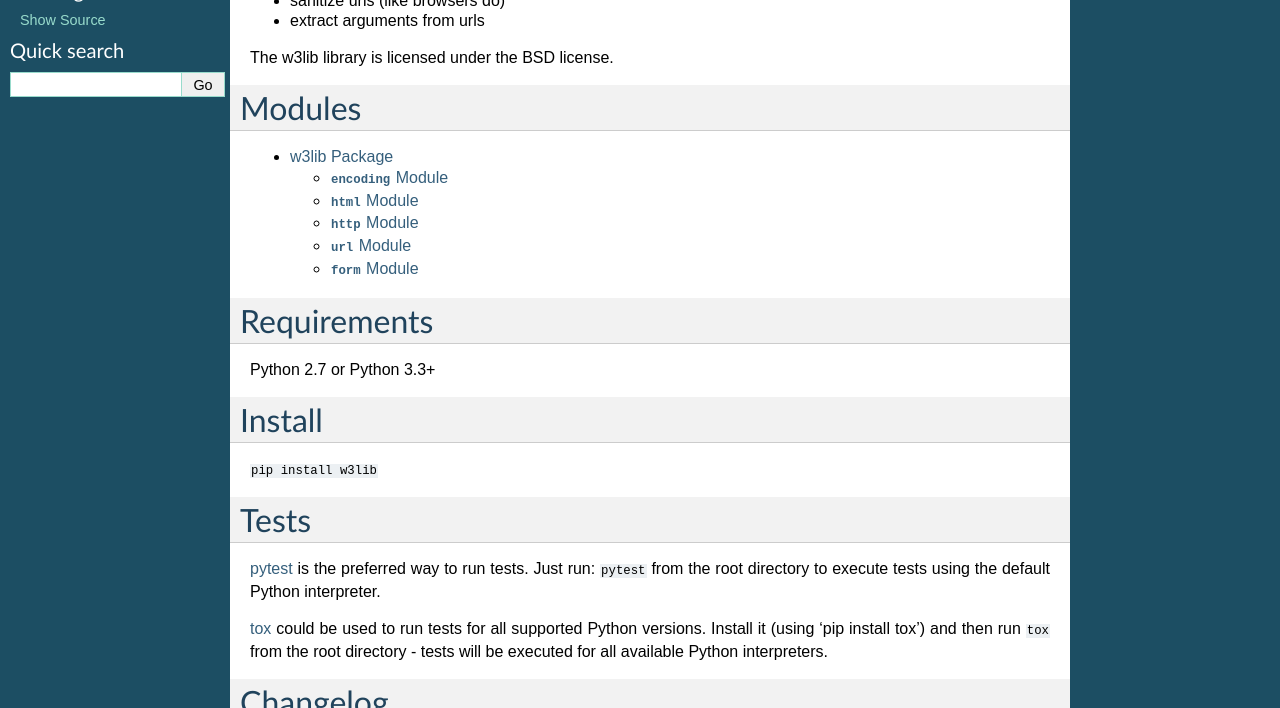
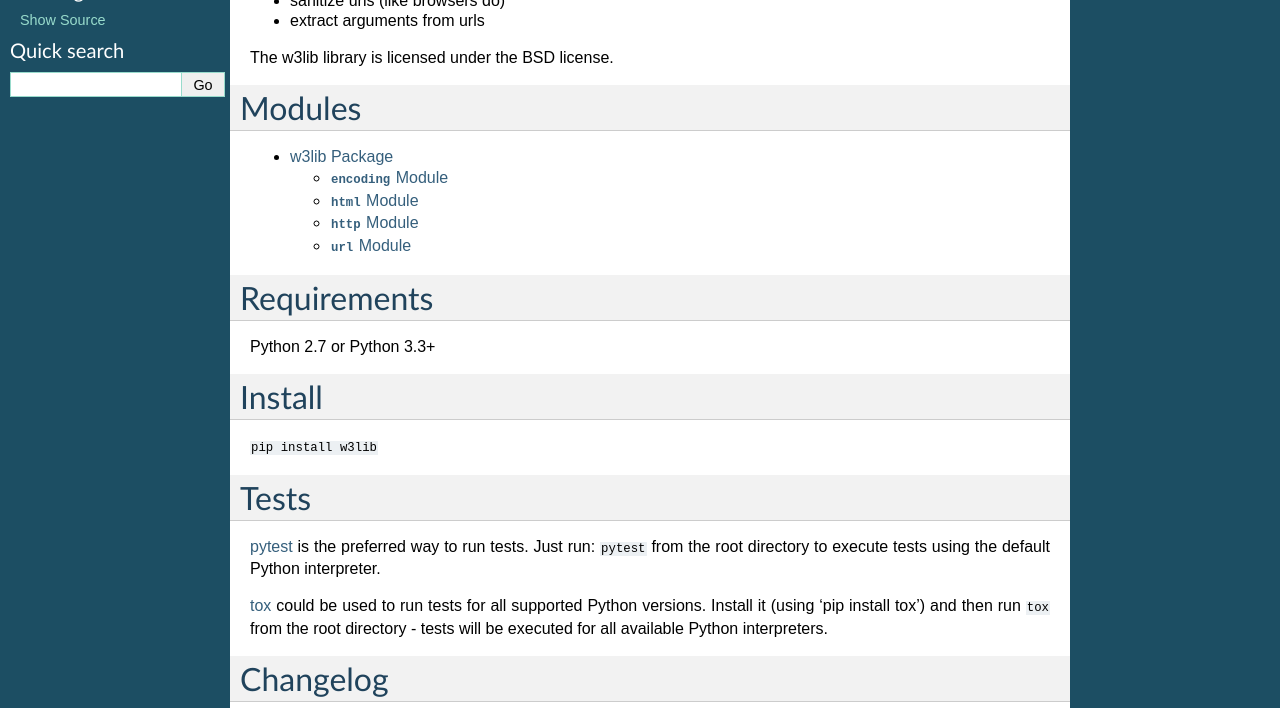
Before and after one commit to scrapy/w3lib, a Sphinx documentation site: the page built from docs/index.rst, in a window 1280 px wide and 900 px high, scrolled down 319 px, cut to the strip 0-708 px from the top of the window. Built offline with Sphinx 7.4.7, drawn with Linux system fonts in a browser that asks for light colours.

Commit message:
not add deprecate "form" module to docs

```diff
--- a/docs/w3lib.rst
+++ b/docs/w3lib.rst
@@ -26,9 +26,3 @@ w3lib Package
 
 .. automodule:: w3lib.url
     :members:
-
-:mod:`form` Module
------------------
-
-.. automodule:: w3lib.form
-    :members:
```
